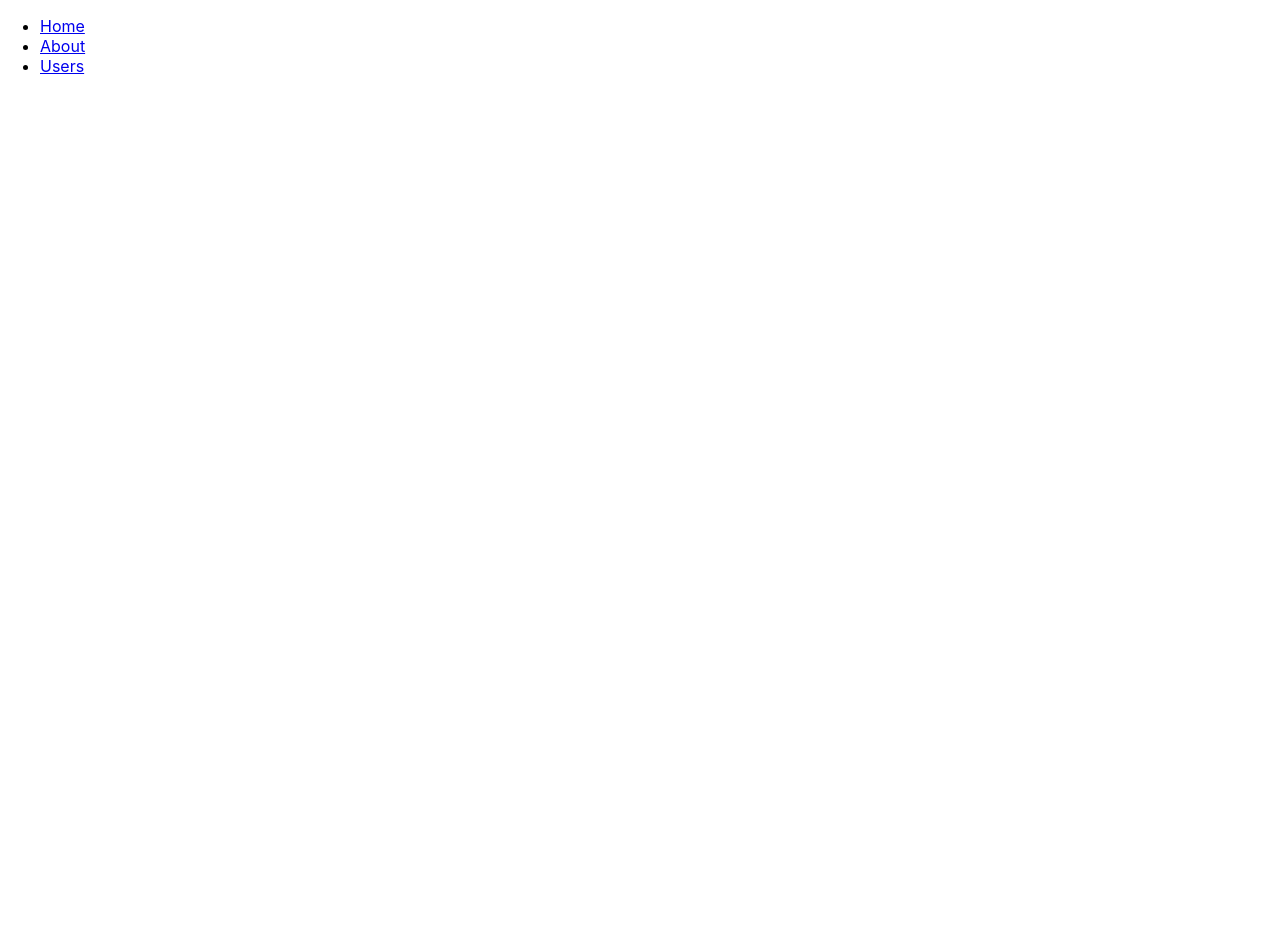
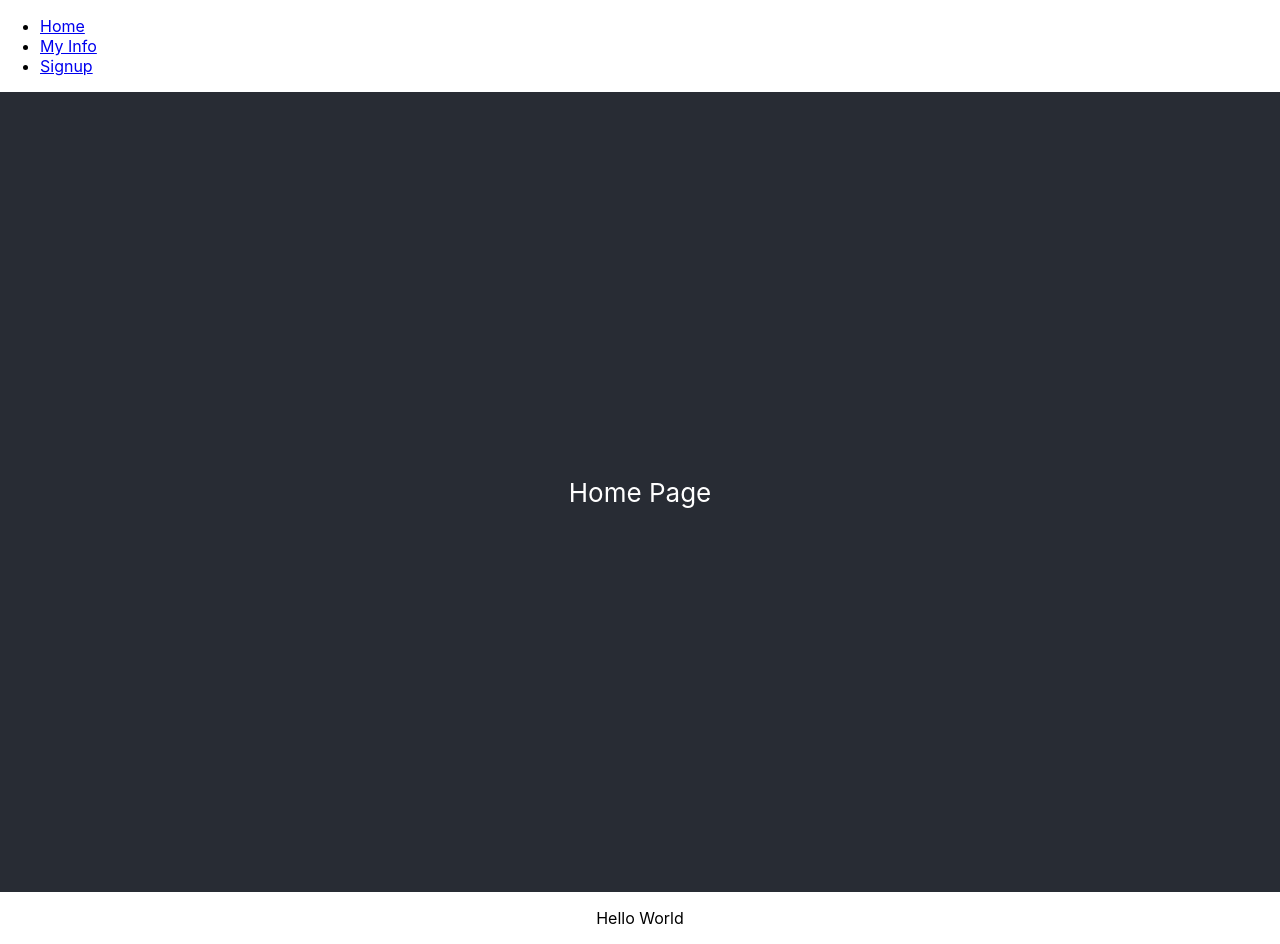
Before and after one commit to Vertial-Garden-Controller/Web-Interface, a React (Create React App) app: page / in a window 1280 px wide. Before the commit the page ends 800 px from the top, so only its background shows below. Built offline with nearby package versions, Linux system fonts and the light colour scheme.

Commit message:
Router links working

```diff
--- a/src/App.js
+++ b/src/App.js
@@ -10,7 +10,9 @@ import {
 /**
  * Import all page components here
  */
-import { NewUser } from './pages/newUser';
+import HomePage from './pages/HomePage';
+import NewUser from './pages/NewUser';
+import MyInfo from './pages/MyInfo';
 
 /**
  * All routes go here.
@@ -26,10 +28,10 @@ export default function App() {
               <Link to="/">Home</Link>
             </li>
             <li>
-              <Link to="/about">About</Link>
+              <Link to="/myinfo">My Info</Link>
             </li>
             <li>
-              <Link to="/users/signup">Users</Link>
+              <Link to="/users/signup">Signup</Link>
             </li>
           </ul>
         </nav>
@@ -37,8 +39,14 @@ export default function App() {
         {/* A <Switch> looks through its children <Route>s and
             renders the first one that matches the current URL. */}
         <Switch>
+          <Route path="/myinfo">
+            <MyInfo />
+          </Route>
           <Route path="/users/signup">
             <NewUser />
+          </Route>
+          <Route path="/">
+            <HomePage />
           </Route>
         </Switch>
       </div>
--- /dev/null
+++ b/src/pages/HomePage.js
@@ -0,0 +1,28 @@
+import React from 'react';
+
+class HomePage extends React.Component {
+  constructor(props) {
+    super(props);
+    this.state = {
+    };
+  }
+
+  render() {
+    return (
+      <div className="App">
+        <header className="App-header">
+          <p>
+            Home Page
+          </p>
+        </header>
+        <div>
+          <p>
+            Hello World
+          </p>
+        </div>
+      </div>
+    );
+  }
+}
+
+export default HomePage;
--- /dev/null
+++ b/src/pages/MyInfo.js
@@ -0,0 +1,28 @@
+import React from 'react';
+
+class MyInfo extends React.Component {
+  constructor(props) {
+    super(props);
+    this.state = {
+    };
+  }
+
+  render() {
+    return (
+      <div className="App">
+        <header className="App-header">
+          <p>
+            My Info
+          </p>
+        </header>
+        <div>
+          <p>
+            yoinks
+          </p>
+        </div>
+      </div>
+    );
+  }
+}
+
+export default MyInfo;
--- a/src/pages/newUser.js
+++ b/src/pages/NewUser.js
@@ -1,7 +1,7 @@
 import React from 'react';
 import axios from 'axios';
 
-export class NewUser extends React.Component {
+class NewUser extends React.Component {
   constructor(props) {
     super(props);
     this.state = {
@@ -106,3 +106,5 @@ export class NewUser extends React.Component {
     );
   }
 }
+
+export default NewUser;
```
Also changed, not shown: 1 other file (tests, documents, lock files or other folders).
